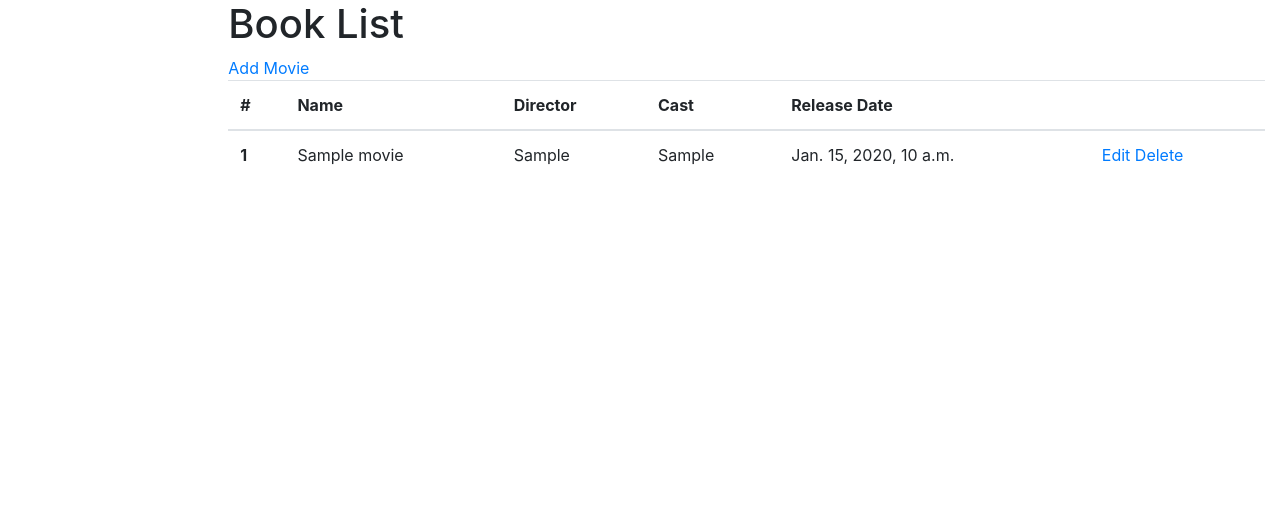
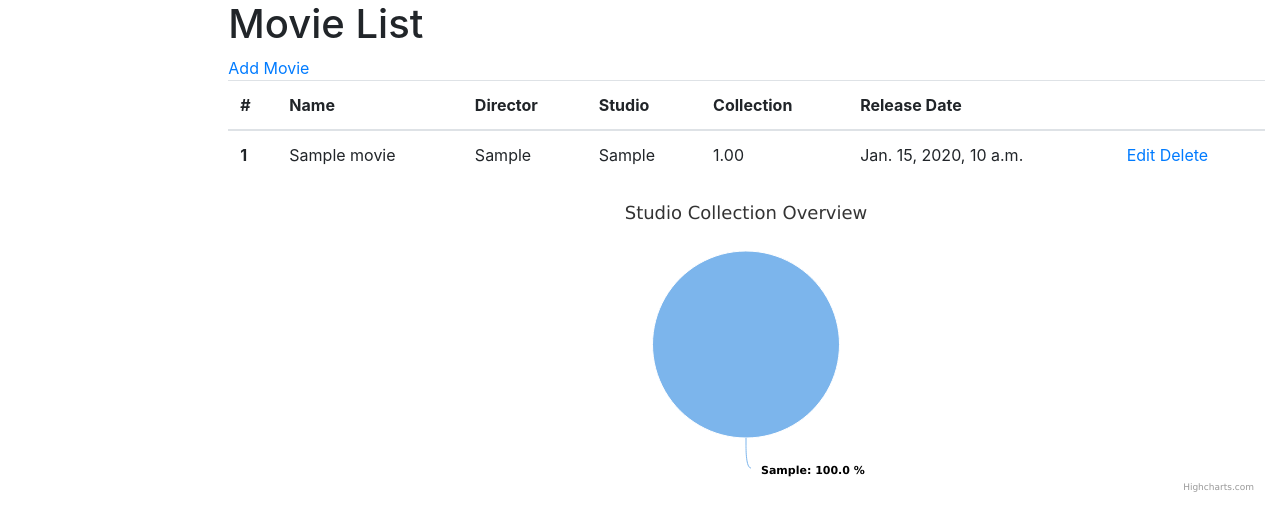
Before and after one commit to shijokj001/movie, a Django app: page / in a window 1280 px wide. Shown: the top 531 px of the page. Run offline with Django 3.2, Linux system fonts and the light colour scheme; tables that the repository leaves empty hold one stand-in row (values such as "Sample post"); parts of the project's set-up code (start-up, migrations or seed data) failed here and were passed over; some libraries are stand-ins or nearby versions.

Commit message:
pie chart implementation

```diff
--- a/portal/views.py
+++ b/portal/views.py
@@ -1,3 +1,4 @@
+from django.db.models import Count
 from django.shortcuts import render
 from django.urls import reverse_lazy
 from django.views.generic import TemplateView, ListView, FormView, CreateView, UpdateView, \
@@ -11,6 +12,11 @@ class HomeView(ListView):
     model = Movie
     queryset = Movie.objects.all()
     context_object_name = 'movie_list'
+
+    def get_context_data(self, **kwargs):
+        context = super().get_context_data(**kwargs)
+        context['results'] = Movie.objects.values('studio').annotate(count=Count('studio'))
+        return context
 
 
 class MovieAddView(CreateView):
--- a/templates/base.html
+++ b/templates/base.html
@@ -8,6 +8,8 @@
   <!-- Add additional CSS in static file -->
   {% load static %}
   <link rel="stylesheet" href="{% static 'css/styles.css' %}">
+    {% block script %}
+    {% endblock %}
 </head>
 <body>
   <div class="container-fluid">
--- a/templates/movie_list.html
+++ b/templates/movie_list.html
@@ -1,7 +1,54 @@
 {% extends "base.html" %}
-
+{% load static %}
+{% block script %}
+    <script src="http://ajax.googleapis.com/ajax/libs/jquery/1.8.2/jquery.min.js"></script>
+    <script src="http://code.highcharts.com/highcharts.js"></script>
+{% endblock %}
 {% block content %}
-<h1>Book List</h1>
+<script type="text/javascript">
+        $(function () {
+        $('#chart_container').highcharts({
+        chart: {
+        plotBackgroundColor: null,
+        plotBorderWidth: null,
+        plotShadow: false,
+        type: 'pie'
+    },
+    title: {
+        text: 'Studio Collection Overview'
+    },
+    tooltip: {
+        pointFormat: '{series.name}: <b>{point.percentage:.1f}%</b>'
+    },
+    plotOptions: {
+        pie: {
+            allowPointSelect: true,
+            cursor: 'pointer',
+            dataLabels: {
+                enabled: true,
+                format: '<b>{point.name}</b>: {point.percentage:.1f} %',
+                style: {
+                    color: (Highcharts.theme && Highcharts.theme.contrastTextColor) || 'black'
+                }
+            }
+        }
+    },
+    series: [{
+        name: 'Studios',
+        colorByPoint: true,
+        data: [
+          {% for cat in results %}
+            {
+            name: '{{ cat.studio }}',
+            y:{{ cat.count }}
+            },
+            {% endfor %}
+            ]
+    }]
+        });
+        });
+    </script>
+<h1>Movie List</h1>
 
 <a href="{% url 'add' %}">Add Movie</a>
 
@@ -11,7 +58,8 @@
         <th scope="col">#</th>
         <th scope="col">Name</th>
         <th scope="col">Director</th>
-        <th scope="col">Cast</th>
+        <th scope="col">Studio</th>
+        <th scope="col">Collection</th>
         <th scope="col">Release Date</th>
         <th scope="col"></th>
     </tr>
@@ -22,7 +70,8 @@
         <th scope="row">{{forloop.counter}}</th>
         <td>{{movie.name}}</td>
         <td>{{movie.director}}</td>
-        <td>{{movie.cast}}</td>
+        <td>{{movie.studio}}</td>
+        <td>{{movie.collection}}</td>
         <td>{{movie.release_date}}</td>
         <td>
             <a href="{% url 'update' pk=movie.id %}" >Edit</a>
@@ -34,5 +83,6 @@
     {% endfor %}
     </tbody>
 </table>
+    <div id="chart_container" style="height: 300px"></div>
 
 {% endblock %}
```
